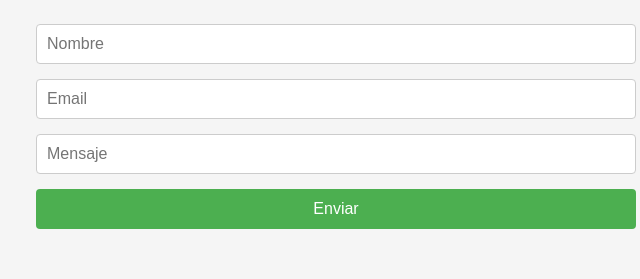
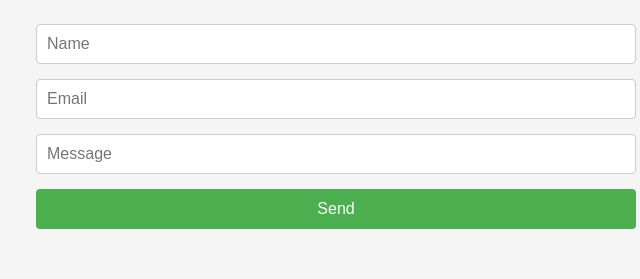
Before and after one commit to gabrieldemariana/gabrieldemariana.github.io, a plain HTML site: page index.html in a window 1280 px wide. Shown: the part 1588-1867 px from the top of the page, 304-944 px from the left. Drawn offline with Linux system fonts and the light colour scheme.

Commit message:
Update index.html

```diff
--- a/index.html
+++ b/index.html
@@ -1,6 +1,6 @@
 <!DOCTYPE html>
 <html lang="es">
-<!-- Práctica para la asignatura de Desarrollo Web, construyendo una página web responsive
+<!-- Práctica de Sergio Muñoz Fita para la asignatura de Desarrollo Web, construyendo una página web responsive
  para la empresa ficticia Happy Hump, que vende productos para mascotas. Para la realización
  de este trabajo, se han seguido los criterios señalados por el profesor en el enunciado de la práctica.
  A lo largo del código, explico brevemente, a través de comentarios, para qué sirven las líneas
@@ -110,10 +110,10 @@
             <section id="contacto">
                 <h2>Contact us</h2>
                 <form>
-                    <input type="text" placeholder="Nombre">
+                    <input type="text" placeholder="Name">
                     <input type="email" placeholder="Email">
-                    <input type="text" placeholder="Mensaje">
-                    <button type="submit">Enviar</button>
+                    <input type="text" placeholder="Message">
+                    <button type="submit">Send</button>
                 </form>
             </section>
         </div>
```
